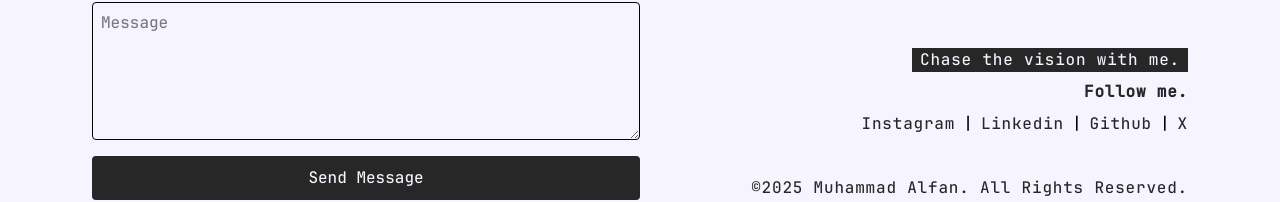
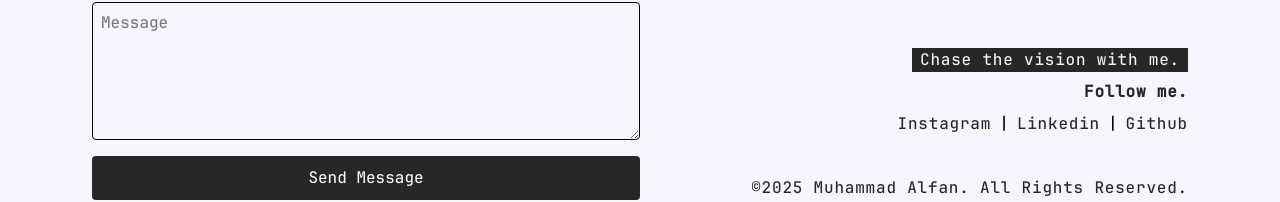
Before and after one commit to Mhmmdalfn1502/WEB-PORTFOLIO2, a Next.js app: page / in a window 1280 px wide. Shown: the part 2048-2250 px from the top of the page. Built offline with nearby package versions, Linux system fonts and the light colour scheme.

Commit message:
Bismillah

```diff
--- a/src/app/page.tsx
+++ b/src/app/page.tsx
@@ -1,7 +1,7 @@
 "use client";
 
+import "animate.css";
 import { AiOutlineSwapRight } from "react-icons/ai";
-import "animate.css";
 import { useRef, useEffect, useState } from "react";
 
 export default function Home() {
--- a/src/components/Footer.tsx
+++ b/src/components/Footer.tsx
@@ -43,7 +43,7 @@ export default function Footer() {
 
         <div className="flex flex-col justify-between gap-10 lg:items-end items-center lg:pt-0 pt-10">
           <div className="nav flex flex-row lg:gap-10 gap-4 items-center">
-            <a className="text-[16px] text-[#272727] tracking-wider border-b-2 border-[#F5F4FF] hover:border-b-2  hover:border-[#272727]" href="">
+            <a className="text-[16px] text-[#272727] tracking-wider border-b-2 border-[#F5F4FF] hover:border-b-2  hover:border-[#272727]" href="/">
               HOME
             </a>
             <a className="text-[16px] text-[#272727] tracking-wider border-b-2 border-[#F5F4FF] hover:border-b-2  hover:border-[#272727]" href="/aboutme">
@@ -69,10 +69,10 @@ export default function Footer() {
                 <a href="https://github.com/Mhmmdalfn1502">
                   <ScrambleText text="Github" className="text-[16px] text-[#272727] tracking-wider hover:text-black" />
                 </a>
-                <span>|</span>
-                <a href="#">
+                {/* <span>|</span> */}
+                {/* <a href="#">
                   <ScrambleText text="X" className="text-[16px] text-[#272727] tracking-wider hover:text-black" />
-                </a>
+                </a> */}
               </div>
             </div>
             <span className="lg:text-[16px] text-[10px] lg:text-end text-center text-[#272727] tracking-wider">©2025 Muhammad Alfan. All Rights Reserved.</span>
```
